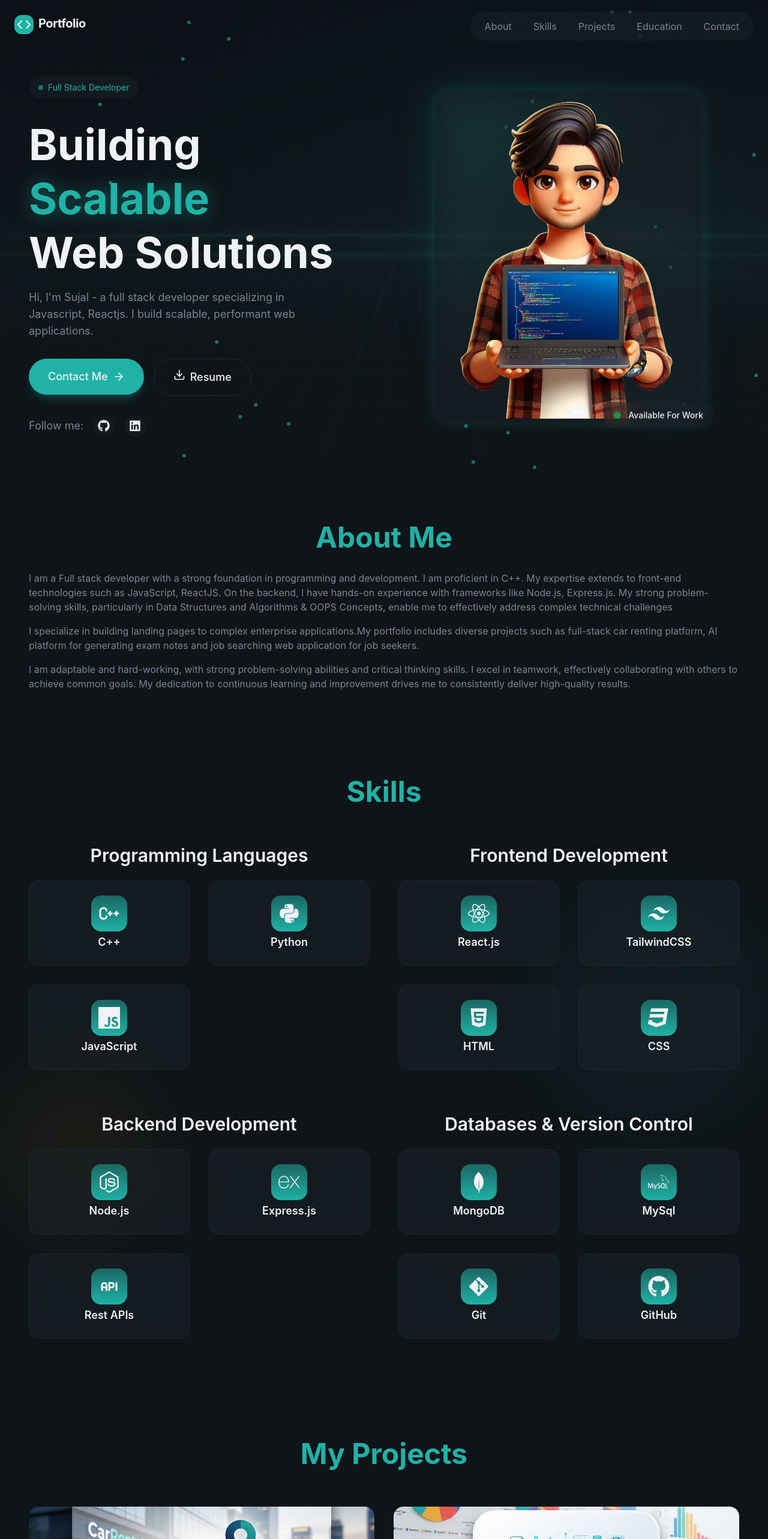
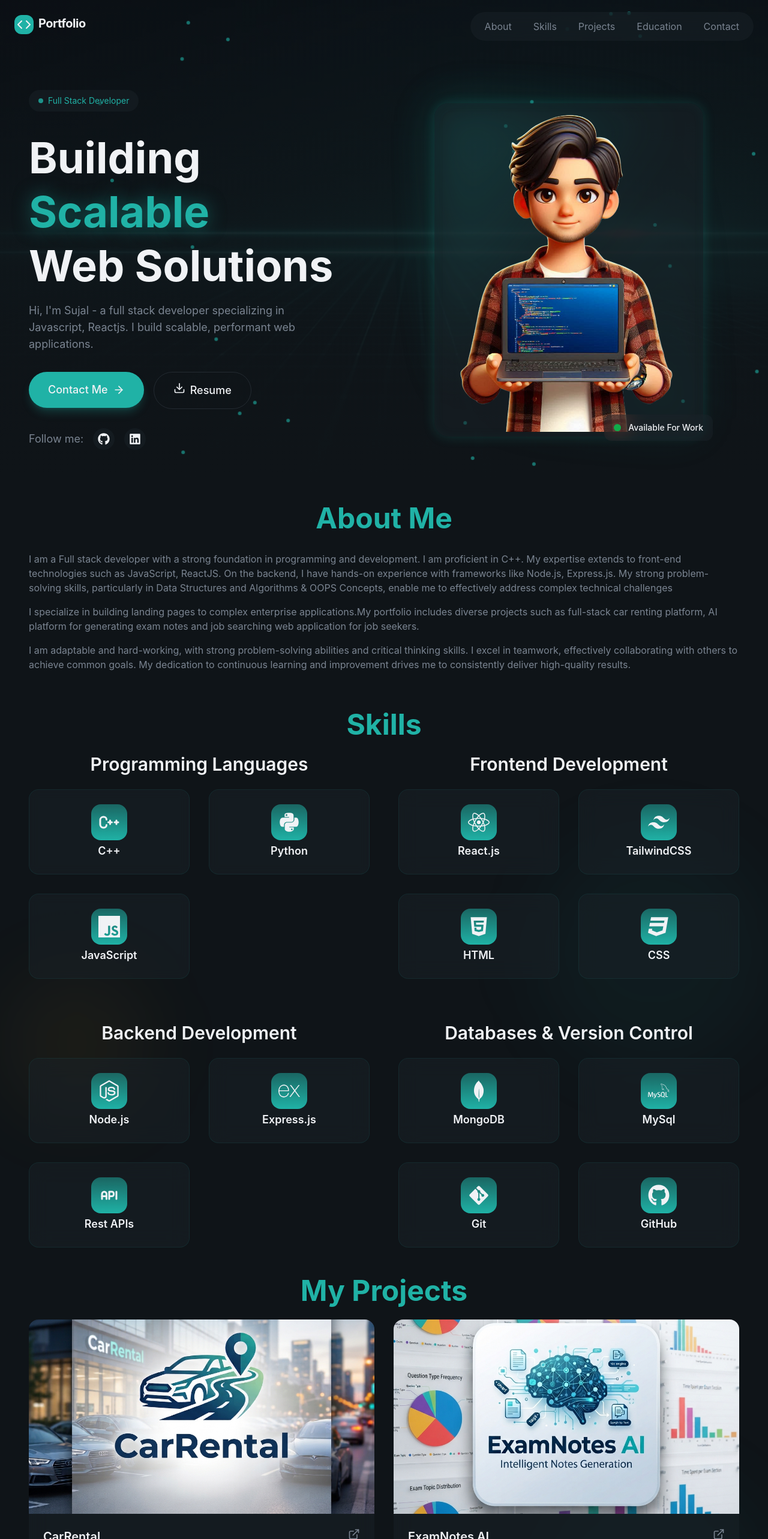
Before and after one commit to Sujal4927/Portfolio, a React (Vite) app: page / in a window 1280 px wide. Shown: the top 2566 px of the page at 60% size. Built offline with nearby package versions, Linux system fonts and the light colour scheme.

Commit message:
completed

```diff
--- a/src/sections/About.jsx
+++ b/src/sections/About.jsx
@@ -26,7 +26,7 @@ const About = () => {
   ]
   return (
     <>
-      <section id='about' className="py-16 relative overflow-hidden">
+      <section id='about' className="py-10 relative overflow-hidden">
         <div className='container relative mx-auto px-12 z-10'>
           {/* <div className="grid lg:grid-cols-2 gap-16 items-center"> */}
           {/* Left column */}
--- a/src/sections/Contact.jsx
+++ b/src/sections/Contact.jsx
@@ -75,7 +75,7 @@ const Contact = () => {
     }
   }
   return (
-    <section id="contact" className="py-16 relative overflow-hidden">
+    <section id="contact" className="my-5 relative overflow-hidden">
       <div className="absolute top-0 left-0 w-full h-full">
         <div className="absolute top-1/2 left-1/2 w-96 h-96 bg-primary/5 rounded-full blur-3xl" />
         <div className="absolute bottom-1/4 right-1/4 w-64 h-64 bg-highlight/5 rounded-full blur-3xl" />
@@ -83,11 +83,11 @@ const Contact = () => {
 
       <div className="container mx-auto px-12 relative z-10">
         {/* Section Header */}
-        <div className="max-w-3xl mb-16 mx-auto text-center">
+        <div className="max-w-3xl mb-6 mx-auto text-center">
           <h2 className='text-4xl md:text-5xl font-bold mt-4 mb-6 animate-fade-in animation-delay-100 text-secondary-foreground mx-auto items-center'>Contact Me</h2>
         </div>
 
-        <div className="grid lg:grid-cols-2 gap-12 max-w-5xl mx-auto">
+        <div className="grid lg:grid-cols-2 gap-12 max-w-4xl mx-auto">
           <div className="glass p-8 rounded-3xl border border-primary/30 animate-fade-in animation-delay-300">
             <form className="space-y-6" onSubmit={handleSubmit}>
 
--- a/src/sections/Education.jsx
+++ b/src/sections/Education.jsx
@@ -3,7 +3,7 @@ import { BadgeCheck, Calendar, ExternalLink, GraduationCap } from "lucide-react"
 
 const Education = () => {
     return (
-        <section id="education" className="py-16 relative overflow-hidden">
+        <section id="education" className="mt-4 relative overflow-hidden">
             <div className="absolute top-0 left-0 w-full h-full">
                 <div className="absolute top-1/2 left-1/4 w-96 h-96 bg-primary/5 rounded-full blur-3xl" />
                 <div className="absolute bottom-1/4 right-1/4 w-64 h-64 bg-highlight/5 rounded-full blur-3xl" />
@@ -11,7 +11,7 @@ const Education = () => {
 
             <div className="container mx-auto px-12 relative z-10">
                 {/* Section Header */}
-                <div className="max-w-3xl mb-16 mx-auto text-center">
+                <div className="max-w-3xl mb-6 mx-auto text-center">
                     <h2 className='text-4xl md:text-5xl font-bold mt-4 mb-6 animate-fade-in animation-delay-100 text-secondary-foreground mx-auto items-center'>Education & Achievements</h2>
                 </div>
 
--- a/src/sections/Hero.jsx
+++ b/src/sections/Hero.jsx
@@ -46,7 +46,7 @@ const Hero = () => {
       </div>
 
       {/* Content */}
-      <div className="container mx-auto px-12 pt-32 pb-20 relative z-10">
+      <div className="container mx-auto px-12 pt-30 pb-5 relative z-10">
         <div className="grid lg:grid-cols-2 gap-12 items-center">
           {/* Left Column - text content */}
           <div className="space-y-8">
--- a/src/sections/Projects.jsx
+++ b/src/sections/Projects.jsx
@@ -32,13 +32,13 @@ const Projects = () => {
   ]
 
   return (
-    <section id="projects" className="py-16 relative overflow-hidden">
+    <section id="projects" className="relative overflow-hidden">
       {/* bg glows */}
       <div className="absolute top-1/4 right-0 w-96 h-96 bg-primary/5 rounded-full blur-3xl" />
       <div className="absolute bottom-1/4 left-0 w-64 h-64 bg-highlight/5 rounded-full blur-3xl" />
       <div className="container mx-auto px-12 relative z-10">
         {/* Section header */}
-        <div className="text-center mx-auto mb-16 max-w-3xl">
+        <div className="text-center mx-auto my-6 max-w-3xl">
           <h2 className='text-4xl md:text-5xl font-bold mt-4 mb-6 animate-fade-in animation-delay-100 text-secondary-foreground'>My Projects</h2>
         </div>
 
@@ -88,7 +88,7 @@ const Projects = () => {
         </div>
 
         {/* view all CTA */}
-        <div className="text-center mt-12 animate-fade-in animation-delay-500">
+        <div className="text-center mt-5 animate-fade-in animation-delay-500">
           <a href="https://github.com/Sujal4927">
             <AnimatedBorderButton>
               View All Projects
--- a/src/sections/Skills.jsx
+++ b/src/sections/Skills.jsx
@@ -73,12 +73,12 @@ const Skills = () => {
     },
   ]
   return (
-    <section id="skills" className="py-16 relative overflow-hidden">
+    <section id="skills" className="relative overflow-hidden">
       <div className="absolute top-1/4 right-0 w-96 h-96 bg-primary/5 rounded-full blur-3xl" />
       <div className="absolute bottom-1/4 left-0 w-64 h-64 bg-highlight/5 rounded-full blur-3xl" />
       <div className="container mx-auto px-12 relative z-10">
         {/* Section header */}
-        <div className="text-center mx-auto mb-16 max-w-3xl">
+        <div className="text-center mx-auto my-6 max-w-3xl">
           <h2 className='text-4xl md:text-5xl font-bold mt-4 mb-6 animate-fade-in animation-delay-100 text-secondary-foreground'>Skills</h2>
         </div>
 
```
Also changed, not shown: public/projects/portfolio.JPG (added).
